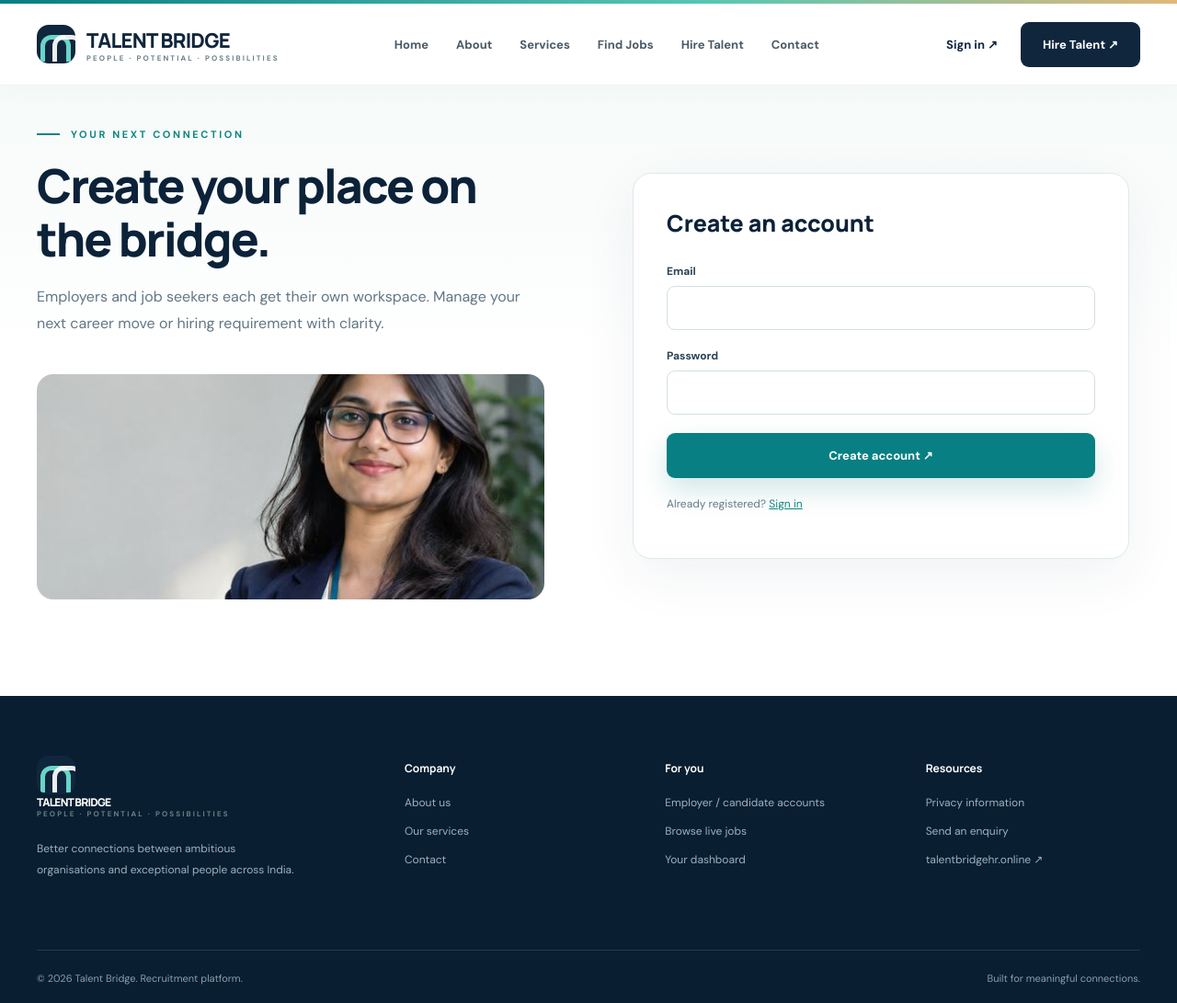
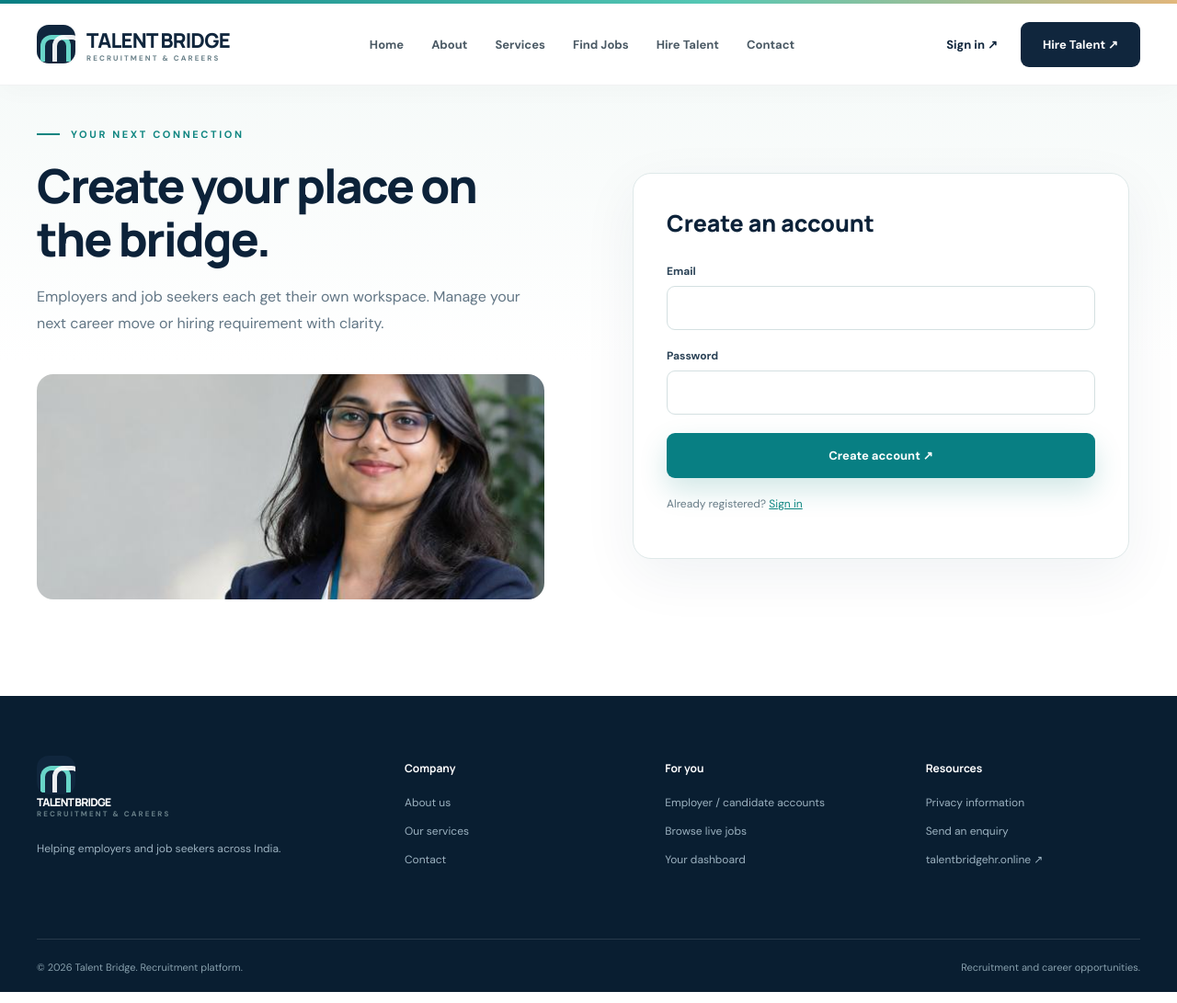
Before and after one commit to Kaushalkaurav/talentbridge-recruitment-platform, a Python web app: template templates/auth.html in a window 1280 px wide. Shown: the whole page at 92% size. Run offline with Jinja, Linux system fonts and the light colour scheme; the template is opened without the code that fills it, so the values that code supplies are empty.

Commit message:
Simplify brand copy and site metadata

```diff
--- a/templates/base.html
+++ b/templates/base.html
@@ -1,4 +1,4 @@
-<!doctype html><html lang="en"><head><meta charset="utf-8"><meta name="viewport" content="width=device-width,initial-scale=1"><meta name="theme-color" content="#0c2239"><meta name="description" content="Talent Bridge connects Indian employers with skilled professionals. Submit hiring requirements, explore jobs and manage recruitment in one platform."><meta property="og:type" content="website"><meta property="og:title" content="Talent Bridge — Connecting Talent. Creating Futures."><meta property="og:description" content="A people-first recruitment and career platform for India."><meta name="color-scheme" content="light"><title>{{ title|default('Talent Bridge — Connecting Talent. Creating Futures.') }}</title><link rel="preconnect" href="https://fonts.googleapis.com"><link rel="preconnect" href="https://fonts.gstatic.com" crossorigin><link href="https://fonts.googleapis.com/css2?family=DM+Sans:wght@400;500;600;700&family=Manrope:wght@400;500;600;700;800&display=swap" rel="stylesheet"><link rel="stylesheet" href="/static/css/home.css"><link rel="stylesheet" href="/static/css/app.css"></head><body>
-{% if preview_mode %}<div role="status" style="background:#fff0cf;color:#563c10;padding:12px 20px;text-align:center;font:700 14px system-ui">SITE PREVIEW — Forms, accounts and uploads are disabled until permanent secure storage is configured. Do not enter personal information.</div>{% endif %}<a class="skip-link" href="#main-content">Skip to main content</a><div class="topline"></div><div class="navwrap"><header class="nav wrap"><a class="brand" href="/"><span class="mark" aria-hidden="true"></span><span>TALENT BRIDGE<small>PEOPLE · POTENTIAL · POSSIBILITIES</small></span></a><nav class="links" id="navlinks" aria-label="Main navigation"><a href="/">Home</a><a href="/about">About</a><a href="/services">Services</a><a href="/jobs">Find Jobs</a><a href="/hire">Hire Talent</a><a href="/contact">Contact</a></nav><div class="navact">{% if user %}<a class="btn btn-ghost" href="{{ '/admin' if user.role=='admin' else '/dashboard' }}">My dashboard ↗</a><form action="/logout" method="post" class="inline"><input type="hidden" name="csrf" value="{{ csrf }}"><button class="btn btn-dark" type="submit">Sign out</button></form>{% else %}<a class="btn btn-ghost" href="/login">Sign in ↗</a><a class="btn btn-dark" href="/hire">Hire Talent ↗</a>{% endif %}</div><button class="mobtn" type="button" id="menu-toggle" aria-label="Toggle navigation" aria-expanded="false">☰</button></header></div>
+<!doctype html><html lang="en"><head><meta charset="utf-8"><meta name="viewport" content="width=device-width,initial-scale=1"><meta name="theme-color" content="#0c2239"><meta name="description" content="Talent Bridge connects Indian employers with skilled professionals. Submit hiring requirements, explore jobs and manage recruitment in one platform."><meta property="og:type" content="website"><meta property="og:title" content="Talent Bridge | Recruitment & Jobs in India"><meta property="og:description" content="A people-first recruitment and career platform for India."><meta name="color-scheme" content="light"><title>{{ title|default('Talent Bridge | Recruitment & Jobs in India') }}</title><link rel="preconnect" href="https://fonts.googleapis.com"><link rel="preconnect" href="https://fonts.gstatic.com" crossorigin><link href="https://fonts.googleapis.com/css2?family=DM+Sans:wght@400;500;600;700&family=Manrope:wght@400;500;600;700;800&display=swap" rel="stylesheet"><link rel="stylesheet" href="/static/css/home.css"><link rel="stylesheet" href="/static/css/app.css"></head><body>
+{% if preview_mode %}<div role="status" style="background:#fff0cf;color:#563c10;padding:12px 20px;text-align:center;font:700 14px system-ui">SITE PREVIEW — Forms, accounts and uploads are disabled until permanent secure storage is configured. Do not enter personal information.</div>{% endif %}<a class="skip-link" href="#main-content">Skip to main content</a><div class="topline"></div><div class="navwrap"><header class="nav wrap"><a class="brand" href="/"><span class="mark" aria-hidden="true"></span><span>TALENT BRIDGE<small>RECRUITMENT & CAREERS</small></span></a><nav class="links" id="navlinks" aria-label="Main navigation"><a href="/">Home</a><a href="/about">About</a><a href="/services">Services</a><a href="/jobs">Find Jobs</a><a href="/hire">Hire Talent</a><a href="/contact">Contact</a></nav><div class="navact">{% if user %}<a class="btn btn-ghost" href="{{ '/admin' if user.role=='admin' else '/dashboard' }}">My dashboard ↗</a><form action="/logout" method="post" class="inline"><input type="hidden" name="csrf" value="{{ csrf }}"><button class="btn btn-dark" type="submit">Sign out</button></form>{% else %}<a class="btn btn-ghost" href="/login">Sign in ↗</a><a class="btn btn-dark" href="/hire">Hire Talent ↗</a>{% endif %}</div><button class="mobtn" type="button" id="menu-toggle" aria-label="Toggle navigation" aria-expanded="false">☰</button></header></div>
 {% block content %}{% endblock %}
-<footer class="foot"><div class="wrap"><div class="footgrid"><div><a href="/" class="brand"><span class="mark"></span><span>TALENT BRIDGE<small>PEOPLE · POTENTIAL · POSSIBILITIES</small></span></a><p class="footdesc">Better connections between ambitious organisations and exceptional people across India.</p></div><div><h4>Company</h4><a href="/about">About us</a><a href="/services">Our services</a><a href="/contact">Contact</a></div><div><h4>For you</h4><a href="/register">Employer / candidate accounts</a><a href="/jobs">Browse live jobs</a><a href="/dashboard">Your dashboard</a></div><div><h4>Resources</h4><a href="/privacy">Privacy information</a><a href="/contact">Send an enquiry</a><a href="https://talentbridgehr.online/" rel="noopener noreferrer" target="_blank">talentbridgehr.online ↗</a></div></div><div class="footbottom"><span>© <span id="copyright-year">2026</span> Talent Bridge. Recruitment platform.</span><span>Built for meaningful connections.</span></div></div></footer><script src="/static/js/app.js" defer></script><script>document.getElementById("copyright-year").textContent=new Date().getFullYear()</script></body></html>
+<footer class="foot"><div class="wrap"><div class="footgrid"><div><a href="/" class="brand"><span class="mark"></span><span>TALENT BRIDGE<small>RECRUITMENT & CAREERS</small></span></a><p class="footdesc">Helping employers and job seekers across India.</p></div><div><h4>Company</h4><a href="/about">About us</a><a href="/services">Our services</a><a href="/contact">Contact</a></div><div><h4>For you</h4><a href="/register">Employer / candidate accounts</a><a href="/jobs">Browse live jobs</a><a href="/dashboard">Your dashboard</a></div><div><h4>Resources</h4><a href="/privacy">Privacy information</a><a href="/contact">Send an enquiry</a><a href="https://talentbridgehr.online/" rel="noopener noreferrer" target="_blank">talentbridgehr.online ↗</a></div></div><div class="footbottom"><span>© <span id="copyright-year">2026</span> Talent Bridge. Recruitment platform.</span><span>Recruitment and career opportunities.</span></div></div></footer><script src="/static/js/app.js" defer></script><script>document.getElementById("copyright-year").textContent=new Date().getFullYear()</script></body></html>
```
